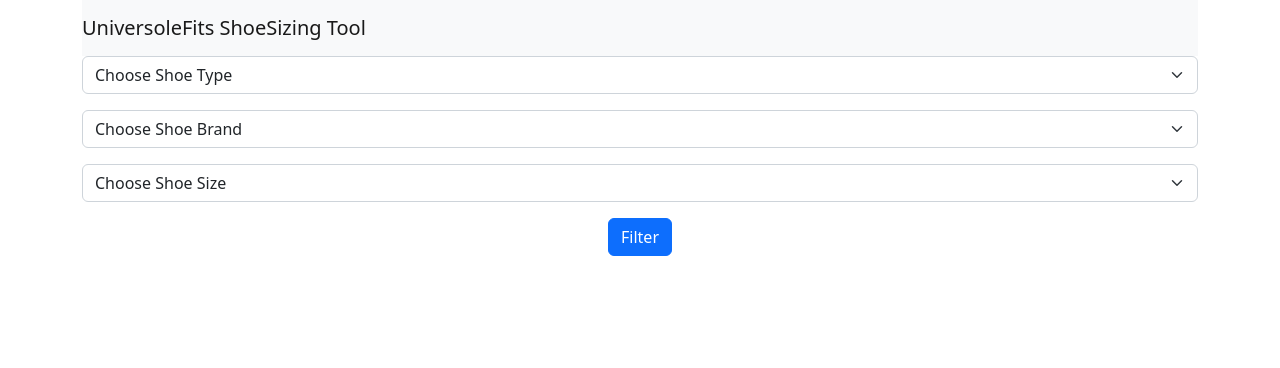
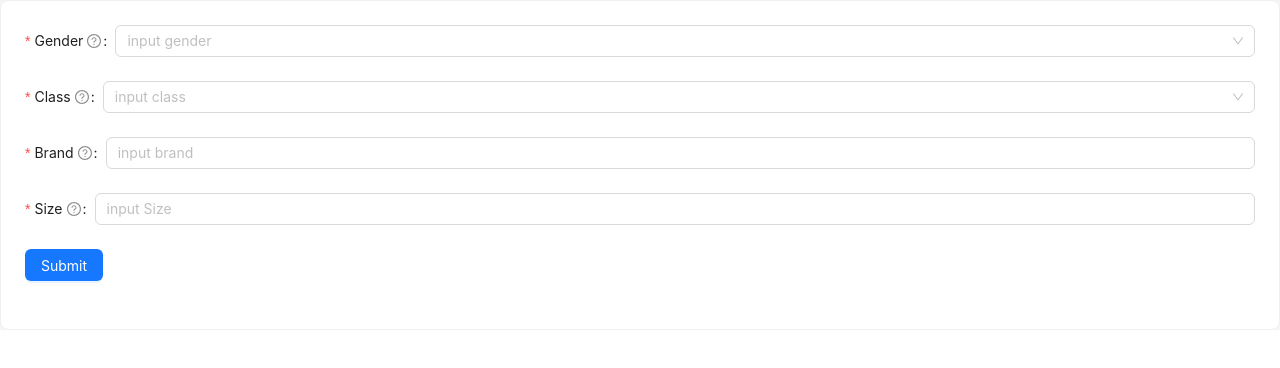
Before and after one commit to arashinho-gh/Shoe-Plugin, a React (Create React App) app in the folder deltahacks/: page / in a window 1280 px wide. Shown: the top 368 px of the page. Built offline with nearby package versions, Linux system fonts and the light colour scheme.

Commit message:
antd form

```diff
--- a/deltahacks/package.json
+++ b/deltahacks/package.json
@@ -6,7 +6,8 @@
     "@testing-library/jest-dom": "^5.16.5",
     "@testing-library/react": "^13.4.0",
     "@testing-library/user-event": "^13.5.0",
-    "bootstrap": "^5.2.3",
+    "antd": "^5.1.4",
+    "bootstrap": "^3.4.1",
     "react": "^18.2.0",
     "react-dom": "^18.2.0",
     "react-router-dom": "^6.6.2",
--- a/deltahacks/public/index.html
+++ b/deltahacks/public/index.html
@@ -2,6 +2,7 @@
 <!DOCTYPE html>
 <html lang="en">
   <head>
+
     <meta charset="utf-8" />
     <link rel="icon" href="%PUBLIC_URL%/favicon.ico" />
     <meta name="viewport" content="width=device-width, initial-scale=1" />
--- a/deltahacks/src/App.js
+++ b/deltahacks/src/App.js
@@ -1,8 +1,9 @@
 import React from "react";
-import "bootstrap/dist/css/bootstrap.min.css";
-import "bootstrap/dist/js/bootstrap.bundle.min.js";
+// import "bootstrap/dist/css/bootstrap.min.css";
+// import "bootstrap/dist/js/bootstrap.bundle.min.js";
 import "./App.css";
-import { Button } from "antd";
+import { Button, Card, Form, Input, Layout, Radio, Row, Select } from "antd";
+import { Content, Footer, Header } from "antd/es/layout/layout";
 // import AuthContextProvider from "./contexts/AuthContextProvider";
 const data = {
   athletic: {
@@ -27,60 +28,66 @@ const data = {
 
 const App = () => {
   return (
-    <div className="App">
-      <div class="container">
-        <nav class="navbar navbar-expand-lg navbar-light bg-light">
-          <a class="navbar-brand" href="#">
-            UniversoleFits ShoeSizing Tool
-          </a>
-          <button
-            class="navbar-toggler"
-            type="button"
-            data-toggle="collapse"
-            data-target="#navbarSupportedContent"
-            aria-controls="navbarSupportedContent"
-            aria-expanded="false"
-            aria-label="Toggle navigation"
-          >
-            <span class="navbar-toggler-icon"></span>
-          </button>
-
-          <div class="collapse navbar-collapse" id="navbarSupportedContent">
-            <ul class="navbar-nav mr-auto"></ul>
-          </div>
-        </nav>
-        <form class="row g-3">
-          <div class="col-12">
-            <select class="form-select" aria-label="Default select example">
-              <option selected>Choose Shoe Type</option>
-              <option value="1">One</option>
-              <option value="2">Two</option>
-              <option value="3">Three</option>
-            </select>
-          </div>
-          <div class="col-12">
-            <select class="form-select" aria-label="Default select example">
-            <option selected>Choose Shoe Brand</option>
-              <option value="1">One</option>
-              <option value="2">Two</option>
-              <option value="3">Three</option>
-            </select>
-          </div>
-          <div class="col-12">
-            <select class="form-select" aria-label="Default select example">
-            <option selected>Choose Shoe Size</option>
-              <option value="1">One</option>
-              <option value="2">Two</option>
-              <option value="3">Three</option>
-            </select>
-          </div>
-          <div class="col-12">
-            <button type="submit" class="btn btn-primary">
-              Filter
-            </button>
-          </div>
-        </form>
-      </div>
+    <div>
+      <>
+        <Layout>
+          <Content>
+            <Card>
+              <Form>
+                {/* <Form.Item label="Required Mark" name="requiredMarkValue">
+                  <Radio.Group>
+                    <Radio.Button value="optional">Optional</Radio.Button>
+                    <Radio.Button value>Required</Radio.Button>
+                  </Radio.Group>
+                </Form.Item> */}
+                <Form.Item
+                  label="Gender"
+                  required
+                  tooltip="This is a required field"
+                >
+                  <Select placeholder="input gender">
+                    <Select.Option label="Male" value="Male" />
+                    <Select.Option label="Female" value="Female" />
+                  </Select>
+                </Form.Item>
+                <Form.Item
+                  label="Class"
+                  required
+                  tooltip="This is a required field"
+                >
+                  <Select placeholder="input class">
+                    <Select.Option label="Male" value="Male" />
+                    <Select.Option label="Female" value="Female" />
+                  </Select>
+                </Form.Item>
+                <Form.Item
+                  label="Brand"
+                  required
+                  tooltip={{
+                    title: "Tooltip with customize icon",
+                    // icon: <InfoCircleOutlined />,
+                  }}
+                >
+                  <Input placeholder="input brand" />
+                </Form.Item>
+                <Form.Item
+                  label="Size"
+                  required
+                  tooltip={{
+                    title: "Tooltip with customize icon",
+                    // icon: <InfoCircleOutlined />,
+                  }}
+                >
+                  <Input placeholder="input Size" />
+                </Form.Item>
+                <Form.Item>
+                  <Button type="primary">Submit</Button>
+                </Form.Item>
+              </Form>
+            </Card>
+          </Content>
+        </Layout>
+      </>
     </div>
   );
 };
```
Also changed, not shown: 1 other file (tests, documents, lock files or other folders).
